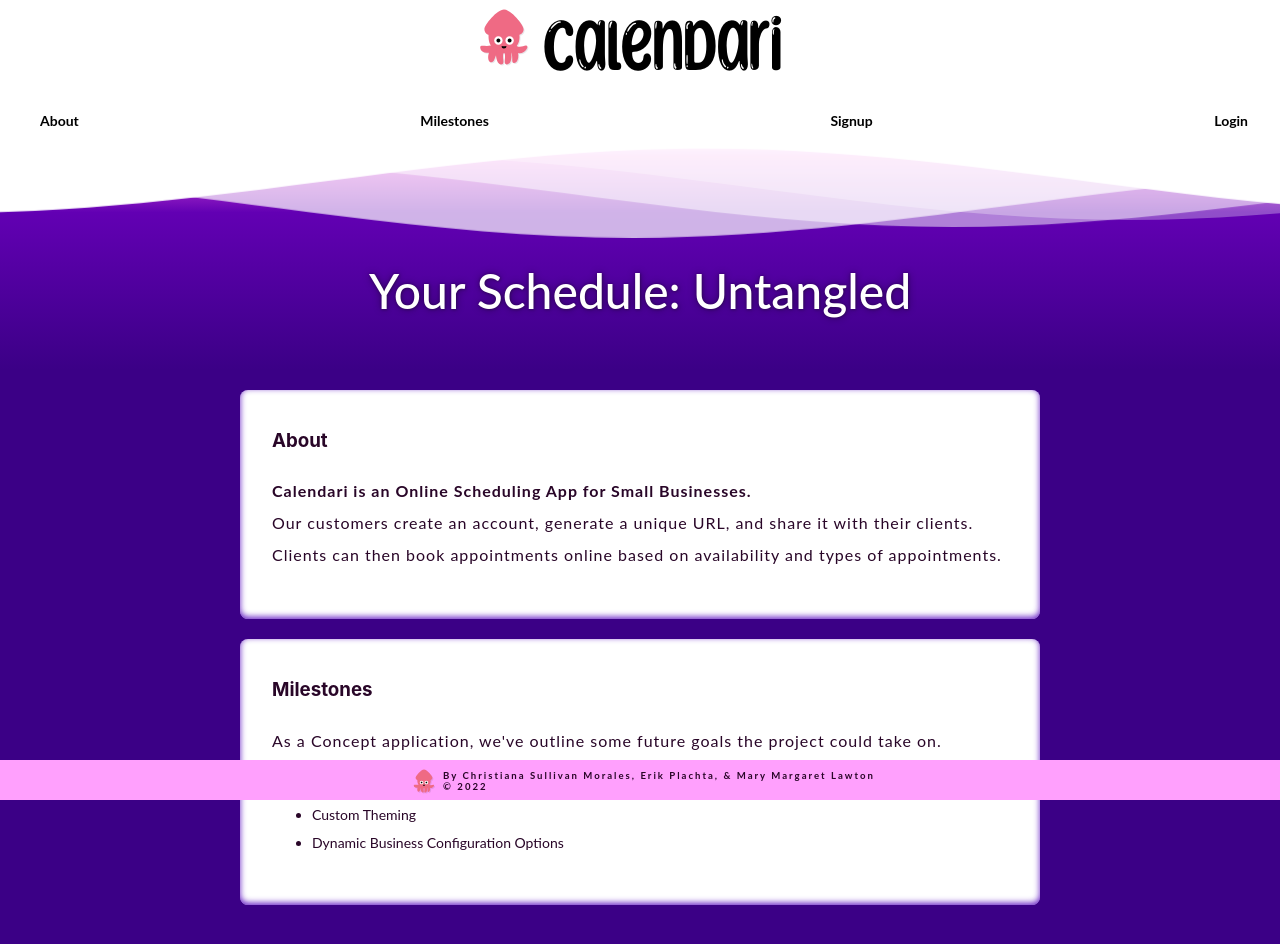
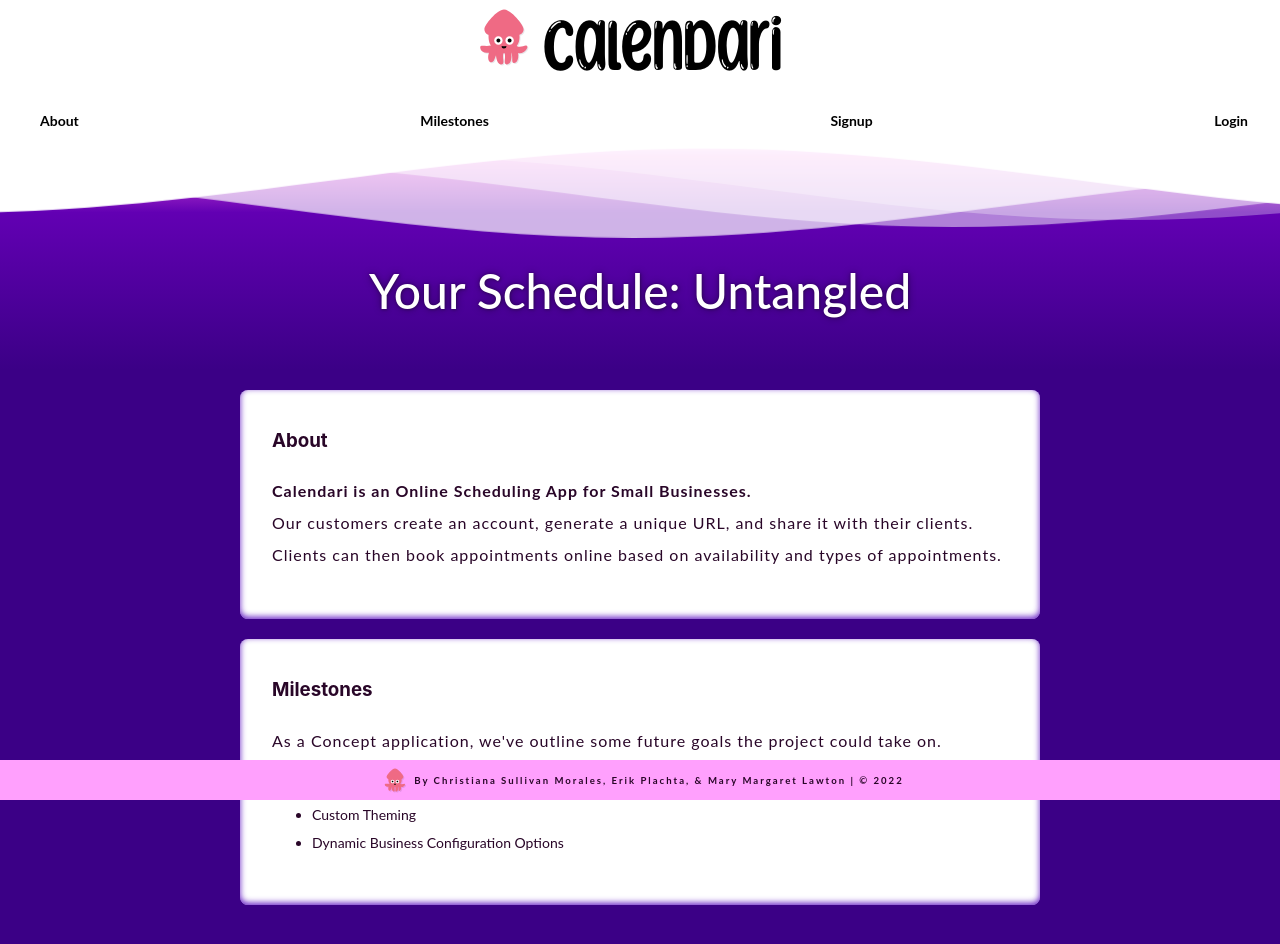
Before and after one commit to ErikPlachta/Calendari, a React (Create React App) app in the folder client/: page / in a window 1280 px wide. Shown: the top 944 px of the page. Built offline with nearby package versions, Linux system fonts and the light colour scheme.

Commit message:
Footer to 1 line so wrrapping looks good

```diff
--- a/client/src/components/Footer/index.js
+++ b/client/src/components/Footer/index.js
@@ -7,10 +7,7 @@ export default function Footer({bobData, bob2}) {
       <div className="footerElements">
         <img className="brandLogo"alt="Bob" src={bob2} width="50px"></img>
         <p>
-          By Christiana Sullivan Morales,
-          Erik Plachta, & Mary Margaret Lawton
-          <br/>
-          <b>&#169; 2022</b>
+          By Christiana Sullivan Morales, Erik Plachta, & Mary Margaret Lawton |  <b>&#169; 2022</b>
 
         </p>
       </div>
```
